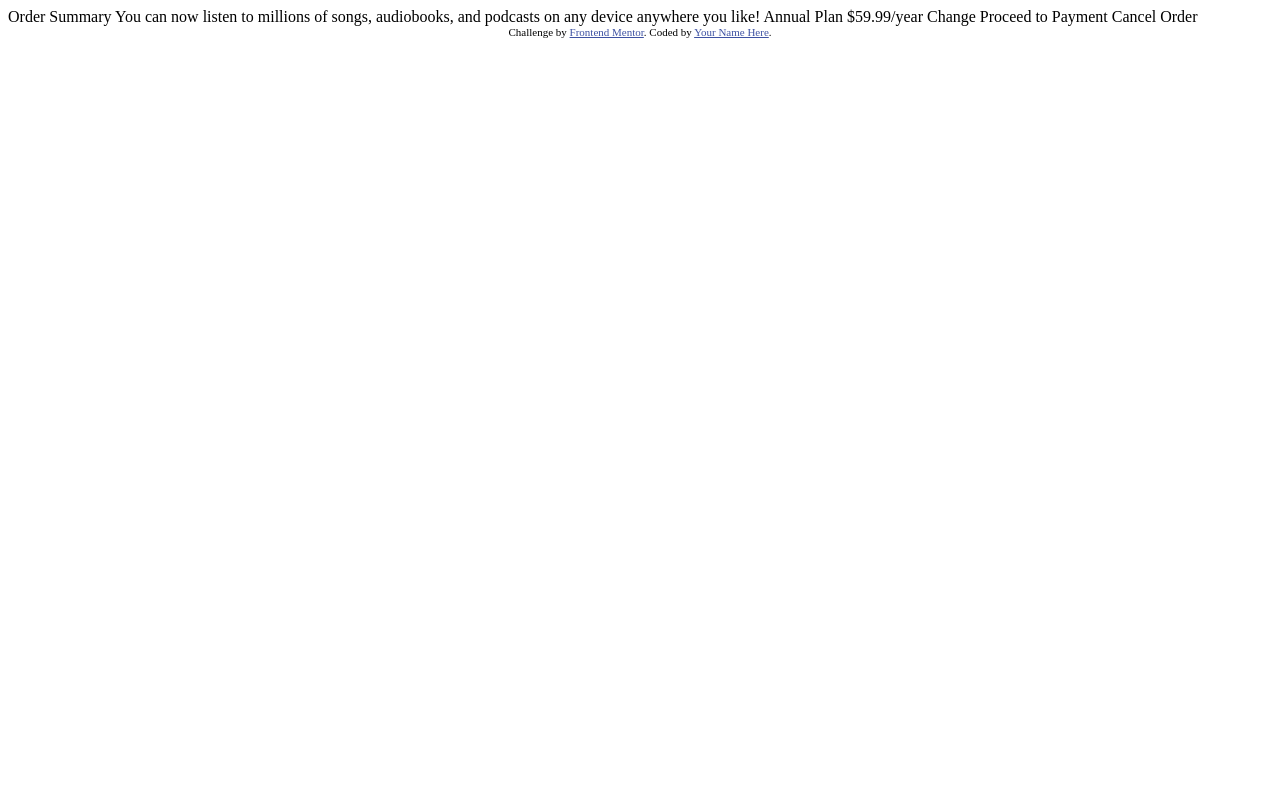
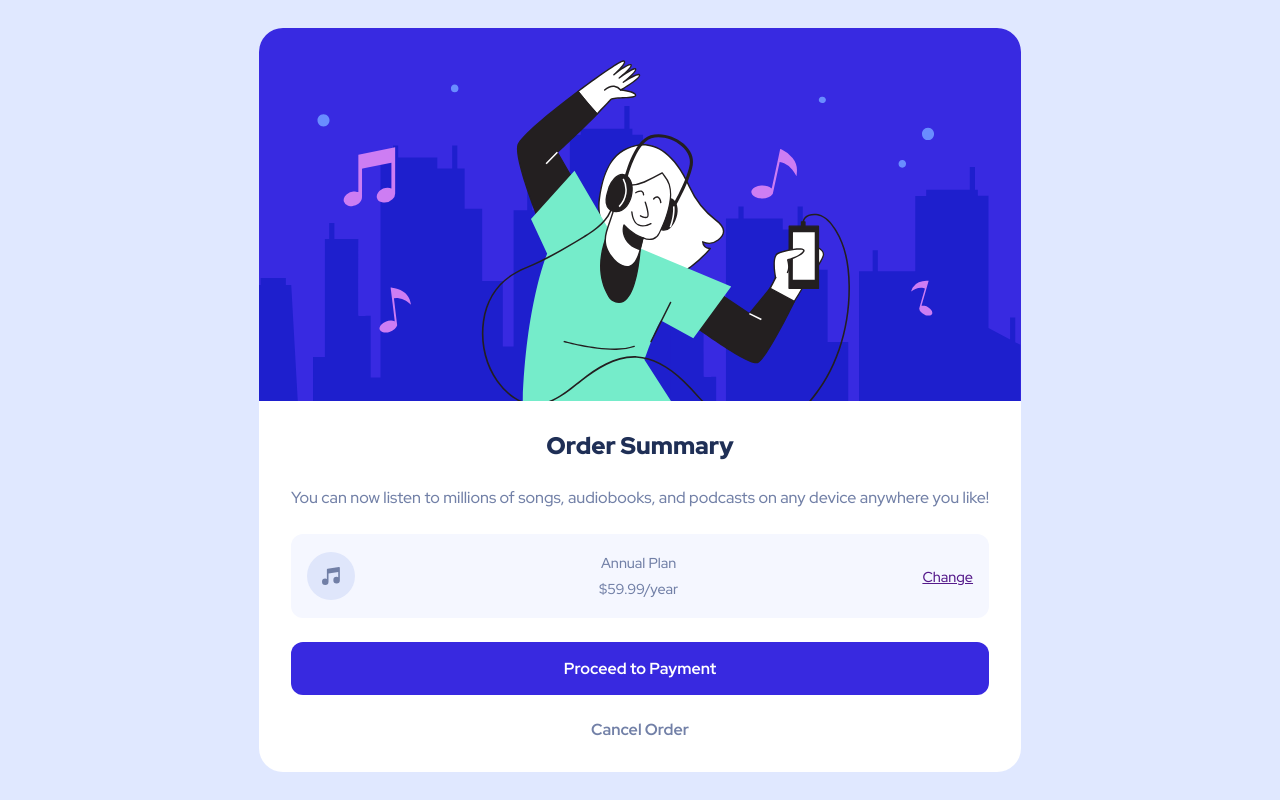
Before and after one commit to DantonR/order-summary-component-main, a plain HTML site: page index.html in a window 1280 px wide. Drawn offline with Linux system fonts and the light colour scheme.

Commit message:
initial commit

```diff
--- a/index.html
+++ b/index.html
@@ -1,37 +1,72 @@
 <!DOCTYPE html>
 <html lang="en">
   <head>
-  <meta charset="UTF-8">
-  <meta name="viewport" content="width=device-width, initial-scale=1.0"> <!-- displays site properly based on user's device -->
-
-  <link rel="icon" type="image/png" sizes="32x32" href="./images/favicon-32x32.png">
+    <meta charset="UTF-8" />
+    <meta name="viewport" content="width=device-width, initial-scale=1.0" />
+    <!-- displays site properly based on user's device -->
+    <link rel="preconnect" href="https://fonts.googleapis.com" />
+    <link rel="preconnect" href="https://fonts.gstatic.com" crossorigin />
+    <link
+      href="https://fonts.googleapis.com/css2?family=Red+Hat+Display:wght@500;700;900&display=swap"
+      rel="stylesheet"
+    />
+    <link
+      rel="icon"
+      type="image/png"
+      sizes="32x32"
+      href="./images/favicon-32x32.png"
+    />
+    <link rel="stylesheet" href="style.css" />
 
     <title>Frontend Mentor | Order summary card</title>
 
     <!-- Feel free to remove these styles or customise in your own stylesheet 👍 -->
     <style>
-    .attribution { font-size: 11px; text-align: center; }
-    .attribution a { color: hsl(228, 45%, 44%); }
+      .attribution {
+        font-size: 11px;
+        text-align: center;
+      }
+      .attribution a {
+        color: hsl(228, 45%, 44%);
+      }
     </style>
   </head>
   <body>
+    <main>
+      <div class="order-summary-card">
+        <div class="order-summary__hero">
+          <img
+            class="order-summary__hero-img"
+            src="/images/illustration-hero.svg"
+            alt=""
+          />
+        </div>
+        <div class="order-summary__body">
+          <h2>Order Summary</h2>
+          <p>
+            You can now listen to millions of songs, audiobooks, and podcasts on
+            any device anywhere you like!
+          </p>
 
-  Order Summary
+          <div class="order-summary__plan">
+            <img src="/images/icon-music.svg" alt="" />
+            <p>
+              Annual Plan <br />
+              $59.99/year
+            </p>
+            <a href="">Change</a>
+          </div>
+          <a href="" class="btn btn--primary">Proceed to Payment</a>
+          <a href="" class="btn btn--secondary">Cancel Order</a>
+        </div>
+      </div>
+    </main>
 
-  You can now listen to millions of songs, audiobooks, and podcasts on any
-  device anywhere you like!
-
-  Annual Plan
-  $59.99/year
-
-  Change
-
-  Proceed to Payment
-  Cancel Order
-
-  <div class="attribution">
-    Challenge by <a href="https://www.frontendmentor.io?ref=challenge" target="_blank">Frontend Mentor</a>.
-    Coded by <a href="#">Your Name Here</a>.
-  </div>
+    <!-- <div class="attribution">
+      Challenge by
+      <a href="https://www.frontendmentor.io?ref=challenge" target="_blank"
+        >Frontend Mentor</a
+      >. Coded by <a href="#">Your Name Here</a>.
+    </div> -->
   </body>
 </html>
--- /dev/null
+++ b/style.css
@@ -0,0 +1,105 @@
+html,
+body,
+p,
+ol,
+ul,
+li,
+dl,
+dt,
+dd,
+blockquote,
+figure,
+fieldset,
+legend,
+textarea,
+pre,
+iframe,
+hr,
+h1,
+h2,
+h3,
+h4,
+h5,
+h6 {
+  margin: 0;
+  padding: 0;
+}
+
+html,
+body {
+  width: 100%;
+  height: 100%;
+  font-size: 16px;
+  background-color: hsl(225, 100%, 94%);
+  font-family: "Red Hat Display";
+}
+
+main {
+  height: 100%;
+  display: flex;
+  justify-content: center;
+  align-items: center;
+  padding: 1.5rem;
+  box-sizing: border-box;
+}
+.order-summary__hero-img {
+  width: 100%;
+  border-radius: 1.5rem 1.5rem 0 0;
+}
+
+.order-summary-card {
+  background-color: white;
+  border-radius: 1.5rem;
+}
+
+.order-summary__body {
+  padding: 1.5rem 2rem 2rem 2rem;
+  gap: 1.5rem;
+  display: flex;
+  flex-direction: column;
+  justify-content: center;
+  align-items: center;
+}
+
+.order-summary__plan {
+  border-radius: 0.75rem;
+  padding: 1rem;
+  background-color: hsl(225, 100%, 98%);
+  width: 100%;
+  box-sizing: border-box;
+  display: flex;
+  justify-content: space-between;
+  align-items: center;
+  font-size: 0.9rem;
+}
+
+h2 {
+  text-align: center;
+  font-weight: 900;
+  color: hsl(223, 47%, 23%);
+}
+
+p {
+  text-align: center;
+  line-height: 1.6rem;
+  color: hsl(224, 23%, 55%);
+}
+
+.btn {
+  border-radius: 0.75rem;
+  text-decoration: none;
+  width: 100%;
+  text-align: center;
+  box-sizing: border-box;
+  font-weight: 700;
+}
+
+.btn--primary {
+  background-color: hsl(245, 75%, 52%);
+  color: white;
+  padding: 1rem;
+}
+
+.btn--secondary {
+  color: hsl(224, 23%, 55%);
+}
```
Lines whose indentation alone changed are shown as unchanged.
